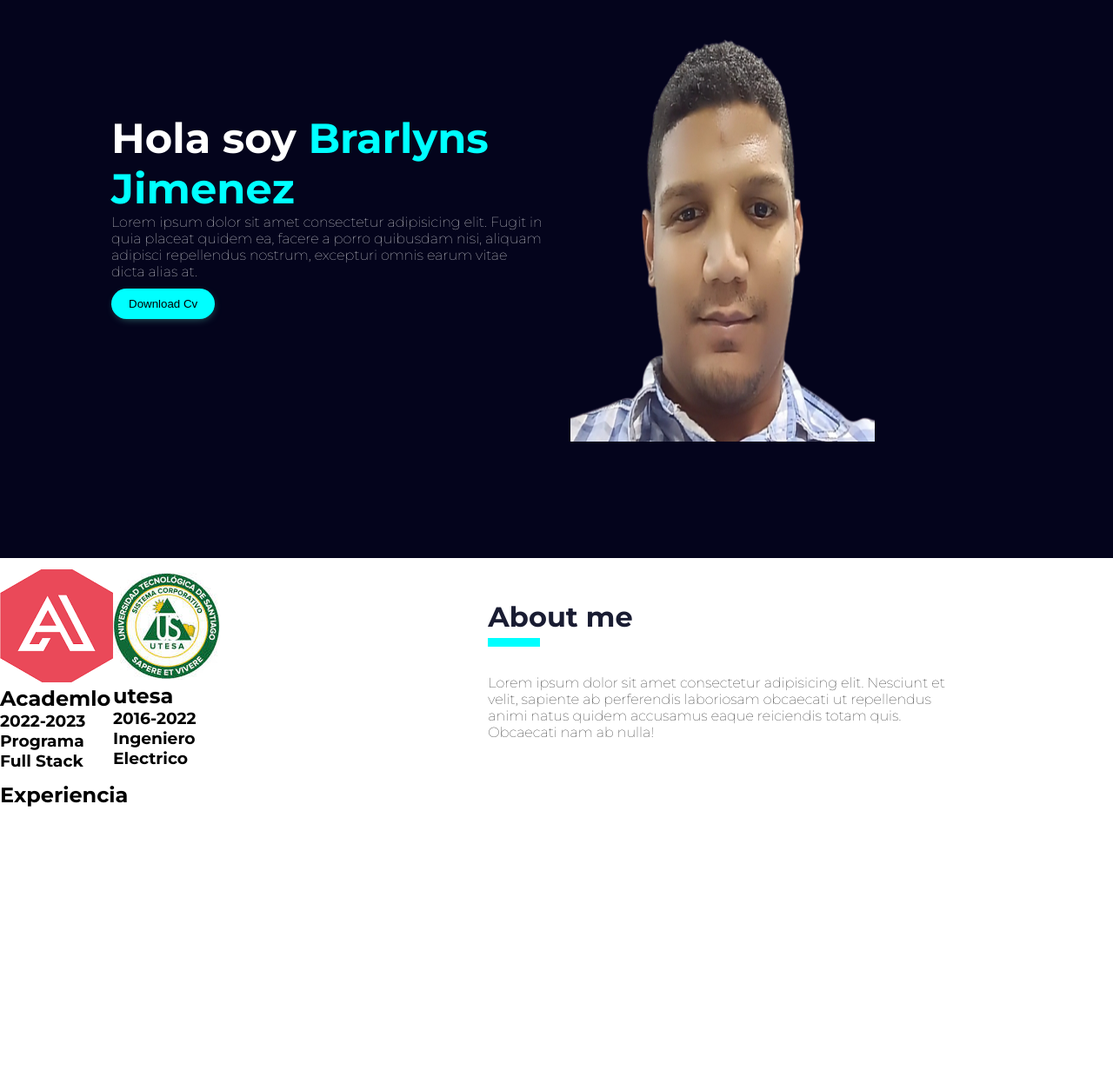
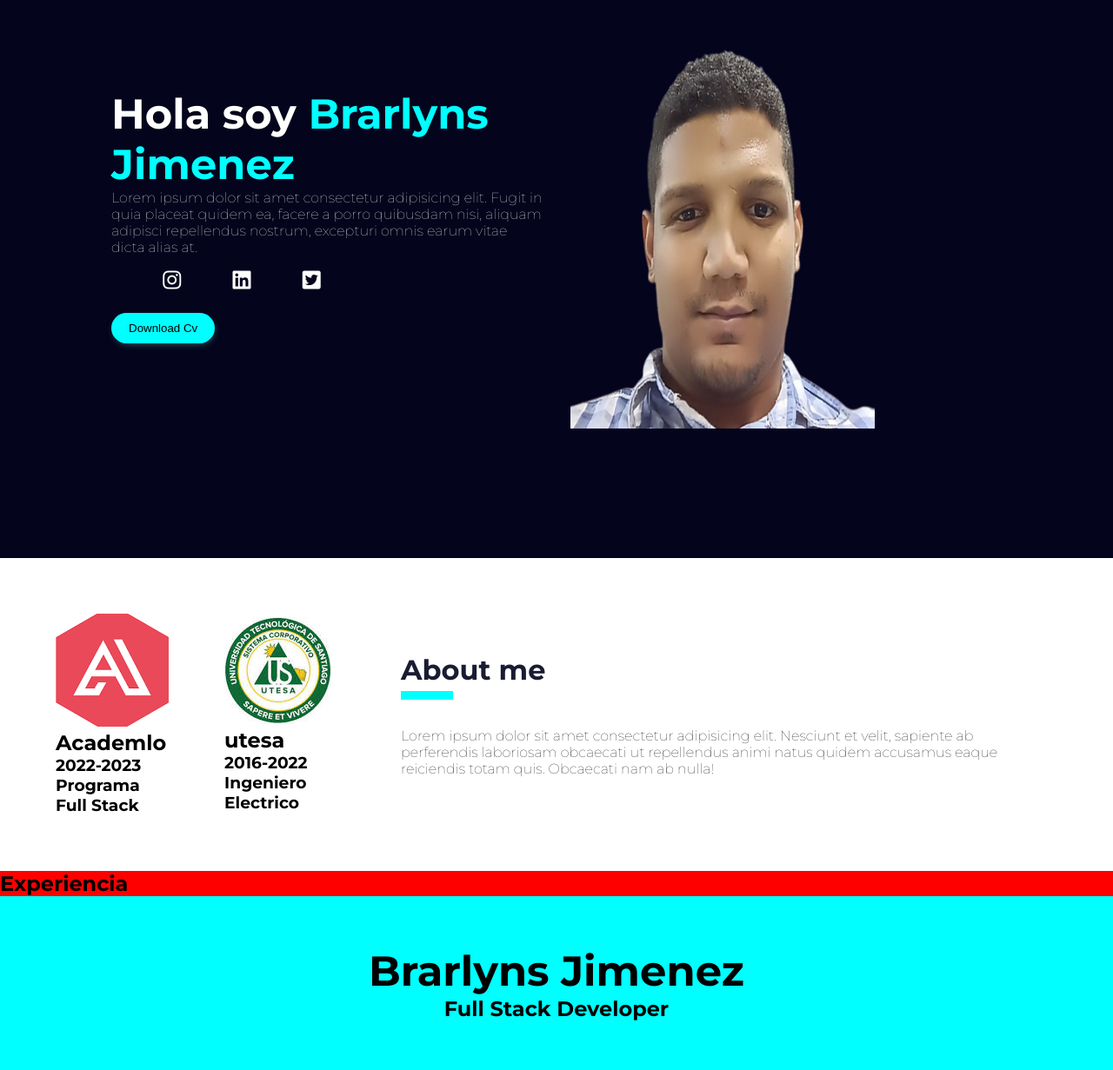
Before and after one commit to brajimenez/portafolio, a plain HTML site: page index.html in a window 1280 px wide. Shown: the part 158-1389 px from the top of the page at 87% size. Before the commit the page ends 1087 px from the top, so only its background shows below. Drawn offline with Linux system fonts and the light colour scheme.

Commit message:
Add files via upload

```diff
--- a/css/styles.css
+++ b/css/styles.css
@@ -66,6 +66,18 @@ span {
   color: aqua;
 }
 
+.sotial-networks {
+  display: flex;
+  justify-content: space-evenly;
+  width: 300px;
+  margin-top: 1em;
+  margin-bottom: 1em;
+}
+
+.sotial-networks i {
+  font-size: 1.5em;
+}
+
 .download-button {
   padding: 10px 20px;
   background-color: aqua;
@@ -85,19 +97,27 @@ span {
 
 .main img {
   width: 350px;
-  height: 520px;
+  height: 490px;
   z-index: 1;
 }
 
 .about-me {
-  display: grid;
-  grid-template-columns: repeat(10, 1fr);
+  display: flex;
+  justify-content: space-between;
+  padding: 2em;
   width: 100vw;
   align-items: center;
 }
 
+.img1 {
+  padding: 2em;
+}
+
+.img2 {
+  padding: 2em;
+}
+
 .about-info {
-  grid-column: 5/10;
   padding: 3em;
 }
 
@@ -117,3 +137,27 @@ span {
 .about p {
   margin-bottom: 1em;
 }
+
+.experiencia {
+  background-color: red;
+}
+
+.footer {
+  display: flex;
+  flex-direction: column;
+  justify-content: center;
+  align-items: center;
+  width: 100vw;
+  height: 200px;
+  padding: 2em;
+  background-color: aqua;
+}
+
+.footer-content h2 {
+  font-size: 3em;
+}
+
+.footer-content h5 {
+  font-size: 1.5em;
+  text-align: center;
+}
--- a/index.html
+++ b/index.html
@@ -6,6 +6,10 @@
     <meta name="viewport" content="width=device-width, initial-scale=1.0" />
     <title>Portafolio</title>
     <link rel="stylesheet" href="css/styles.css" />
+    <link
+      rel="stylesheet"
+      href="https://use.fontawesome.com/releases/v6.1.1/css/all.css"
+    />
   </head>
 
   <body>
@@ -18,7 +22,7 @@
           <ul class="menu">
             <li><a href="index.html#main">Home</a></li>
             <li><a href="index.html#about-me">About me</a></li>
-            <li><a href="#">Experiencia</a></li>
+            <li><a href="index.html#experiencia">Experiencia</a></li>
             <li><a href="#">Portafolio</a></li>
             <li><a href="#">Contacto</a></li>
           </ul>
@@ -34,6 +38,11 @@
             adipisci repellendus nostrum, excepturi omnis earum vitae dicta
             alias at.
           </p>
+          <div class="sotial-networks">
+            <i class="fab fa-instagram"></i>
+            <i class="fab fa-linkedin"></i>
+            <i class="fab fa-twitter-square"></i>
+          </div>
           <a download="" href="#">
             <button class="download-button">Download Cv</button>
           </a>
@@ -44,7 +53,7 @@
 
     <div class="about-me">
       <div class="img1">
-        <img class="ima1" src="img/academlo.png" alt="academlo" />
+        <img src="img/academlo.png" alt="academlo" />
         <h2>Academlo</h2>
         <h3>2022-2023</h3>
         <h3>Programa Full Stack</h3>
@@ -72,4 +81,11 @@
       <h2>Experiencia</h2>
     </div>
   </body>
+
+  <footer class="footer">
+    <div class="footer-content">
+      <h2>Brarlyns Jimenez</h2>
+      <h5>Full Stack Developer</h5>
+    </div>
+  </footer>
 </html>
```
